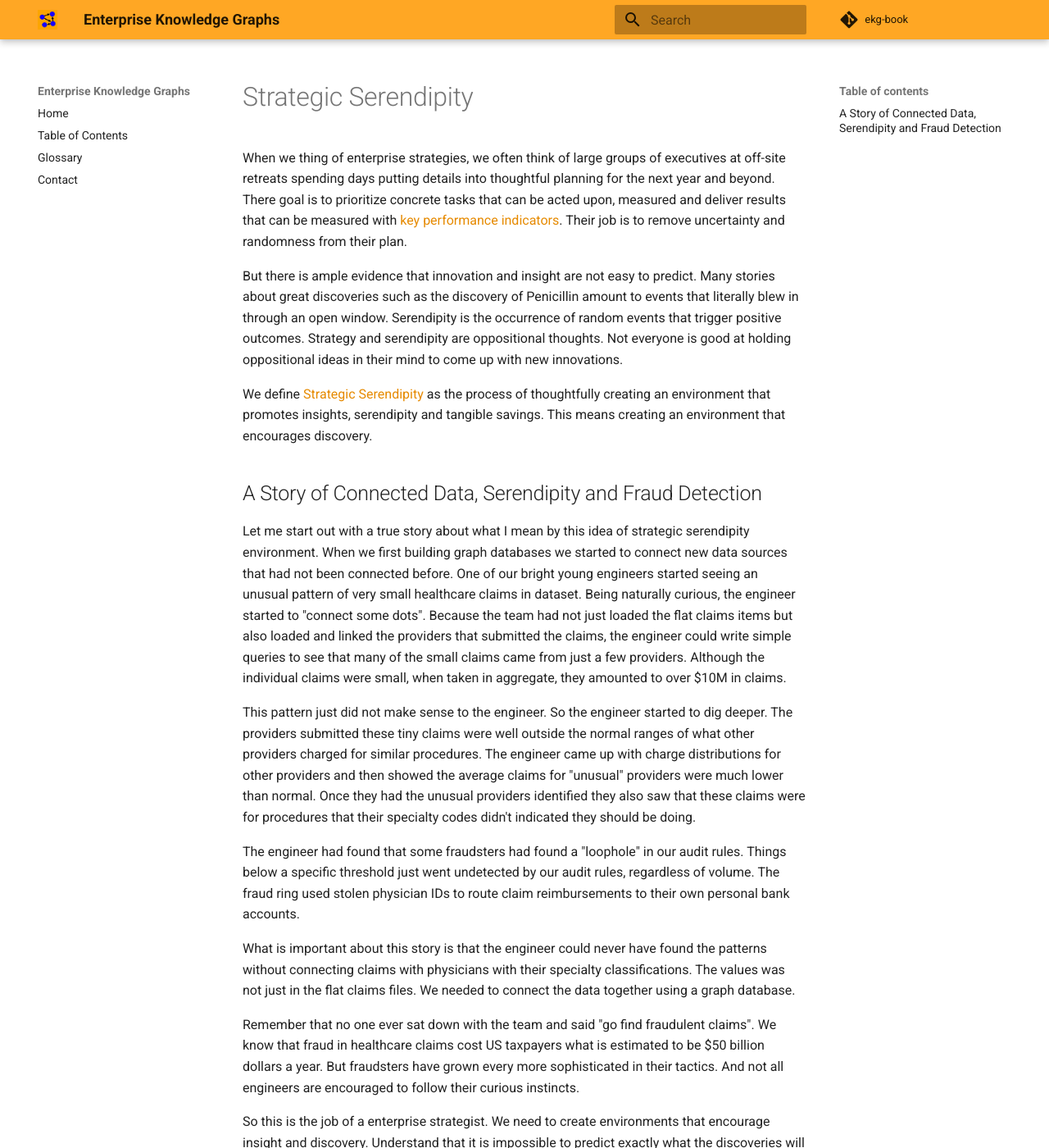
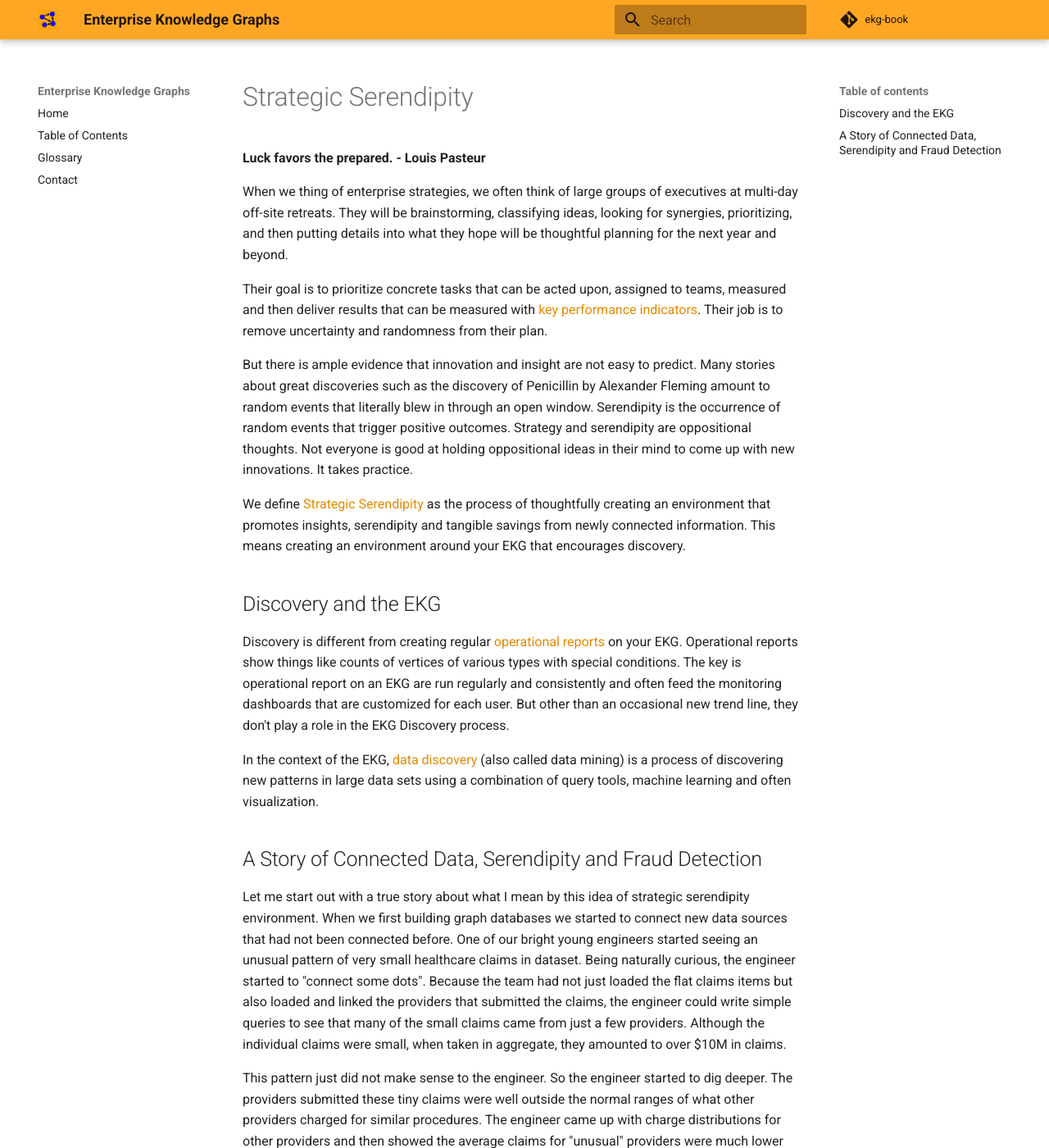
Before and after one commit to dmccreary/ekg-book, an MkDocs documentation site: the page built from docs/promoting/strategic-serendipity.md, in a window 1280 px wide and 1400 px high. Shown: the whole window at 82% size. Built offline with MkDocs 1.6.1 and Material for MkDocs 9.7.7, drawn with Linux system fonts in a browser that asks for light colours; comment, search, counter and statistics services are not loaded.

```diff
--- a/docs/promoting/strategic-serendipity.md
+++ b/docs/promoting/strategic-serendipity.md
@@ -1,10 +1,19 @@
 # Strategic Serendipity
 
-When we thing of enterprise strategies, we often think of large groups of executives at off-site retreats spending days putting details into thoughtful planning for the next year and beyond.  There goal is to prioritize concrete tasks that can be acted upon, measured and deliver results that can be measured with [key performance indicators](../glossary.md#key-performance-indicators).  Their job is to remove uncertainty and randomness from their plan.
+**Luck favors the prepared.  - Louis Pasteur**
 
-But there is ample evidence that innovation and insight are not easy to predict.  Many stories about great discoveries such as the discovery of Penicillin amount to events that literally blew in through an open window.  Serendipity is the occurrence of random events that trigger positive outcomes.  Strategy and serendipity are oppositional thoughts.  Not everyone is good at holding oppositional ideas in their mind to come up with new innovations.
+When we thing of enterprise strategies, we often think of large groups of executives at multi-day off-site retreats.  They will be brainstorming, classifying ideas, looking for synergies, prioritizing, and then putting details into what they hope will be thoughtful planning for the next year and beyond.
 
-We define [Strategic Serendipity](../glossary.md#strategic-serendipity) as the process of thoughtfully creating an environment that promotes insights, serendipity and tangible savings.  This means creating an environment that encourages discovery.
+Their goal is to prioritize concrete tasks that can be acted upon, assigned to teams, measured and then deliver results that can be measured with [key performance indicators](../glossary.md#key-performance-indicators).  Their job is to remove uncertainty and randomness from their plan.
+
+But there is ample evidence that innovation and insight are not easy to predict.  Many stories about great discoveries such as the discovery of Penicillin by Alexander Fleming amount to random events that literally blew in through an open window.  Serendipity is the occurrence of random events that trigger positive outcomes.  Strategy and serendipity are oppositional thoughts.  Not everyone is good at holding oppositional ideas in their mind to come up with new innovations.  It takes practice.
+
+We define [Strategic Serendipity](../glossary.md#strategic-serendipity) as the process of thoughtfully creating an environment that promotes insights, serendipity and tangible savings from newly connected information.  This means creating an environment around your EKG that encourages discovery.
+
+## Discovery and the EKG
+Discovery is different from creating regular [operational reports](../glossary.md#operational-reports) on your EKG.  Operational reports show things like counts of vertices of various types with special conditions.  The key is operational report on an EKG are run regularly and consistently and often feed the monitoring dashboards that are customized for each user.  But other than an occasional new trend line, they don't play a role in the EKG Discovery process.
+
+In the context of the EKG, [data discovery](../glossary.md#data-discovery) (also called data mining) is a process of discovering new patterns in large data sets using a combination of query tools, machine learning and often visualization.
 
 ## A Story of Connected Data, Serendipity and Fraud Detection
 
```
Also changed, not shown: docs/concepts/natural-language-processing.md (added, +27 -0 lines), docs/glossary.md (+8 -0 lines), docs/intro/preface.md (+11 -3 lines), docs/promoting/conclusion.md (added, +23 -0 lines), docs/table-of-contents.md (+3 -0 lines), 1 other file.
